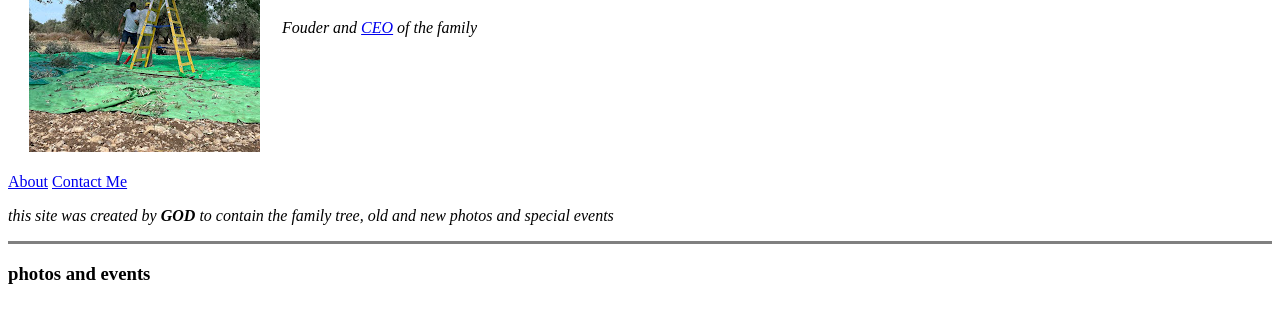
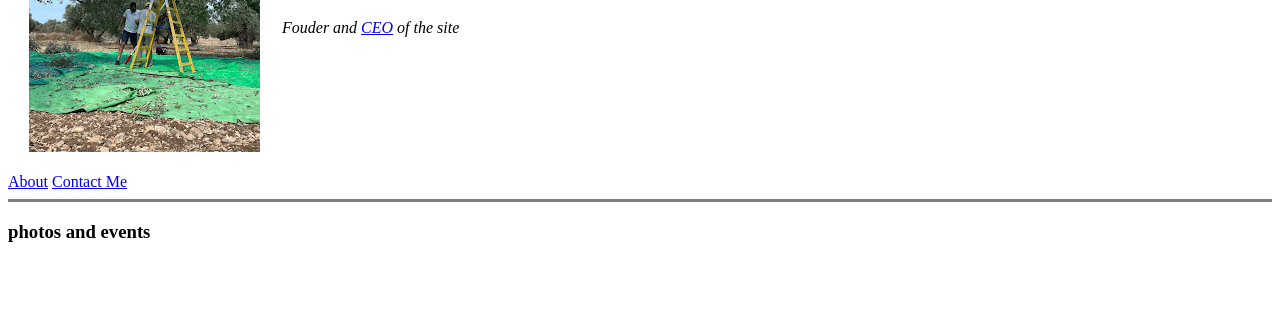
Before and after one commit to ehsans21/Family, a plain HTML site: page index.html in a window 1280 px wide. Shown: the part 185-508 px from the top of the page. Drawn offline with Linux system fonts and the light colour scheme.

Commit message:
2nd version

```diff
--- a/index.html
+++ b/index.html
@@ -7,16 +7,15 @@
 	<body>
 	<table cellspacing="20">
 		<tr>
-			<td><img src="softaa.jpg" alt="Ehsans profile pic"></td>
+			<td><img src="softaa.jpg" alt="Family profile pic"></td>
 			<td><h1>مرحبا بكم الى موقع عاءلة شليوط</h1>
-				<p><em>Fouder and <a href="https://www.linkedin.com/in/ehsan-shlewett-0242a0108">CEO</a> of the family</em></p></td>
+				<p><em>Fouder and <a href="https://www.linkedin.com/in/ehsan-shlewett-0242a0108">CEO</a> of the site</em></p></td>
 		</tr>
 	</table>
 
 	<!-- <img src="DSC_4005.jpg"> -->
 
 	<a href="About.html">About</a> <a href="Contact Me.html">Contact Me</a>
-	<p><em>this site was created by <b><em>GOD</em></b> to contain the family tree, old and new photos and special events</em></p>
 	<hr size="3" noshade>
 
 	<h3>photos and events</h3>
```
